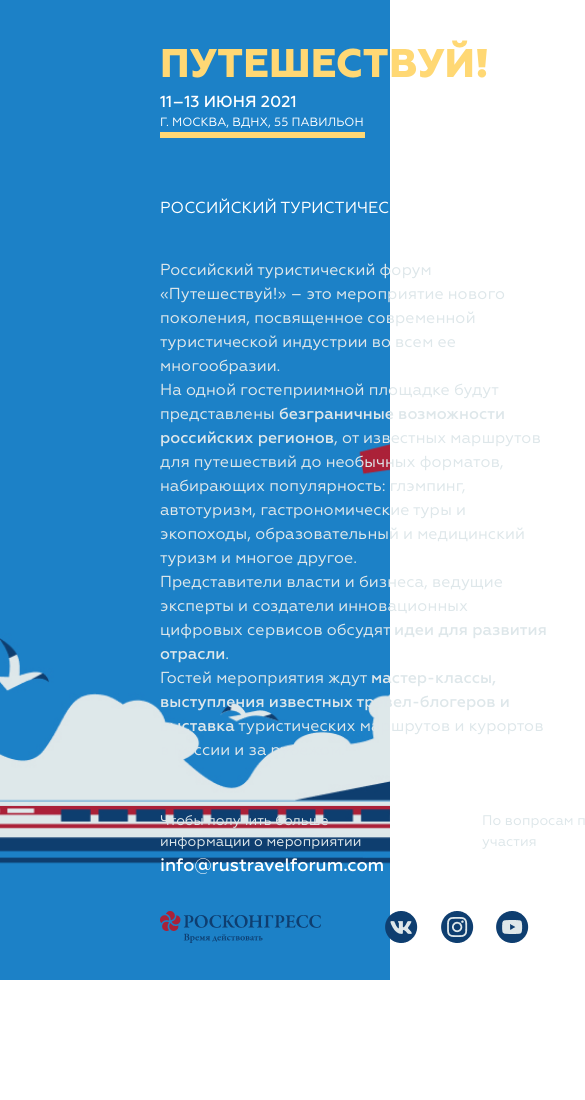
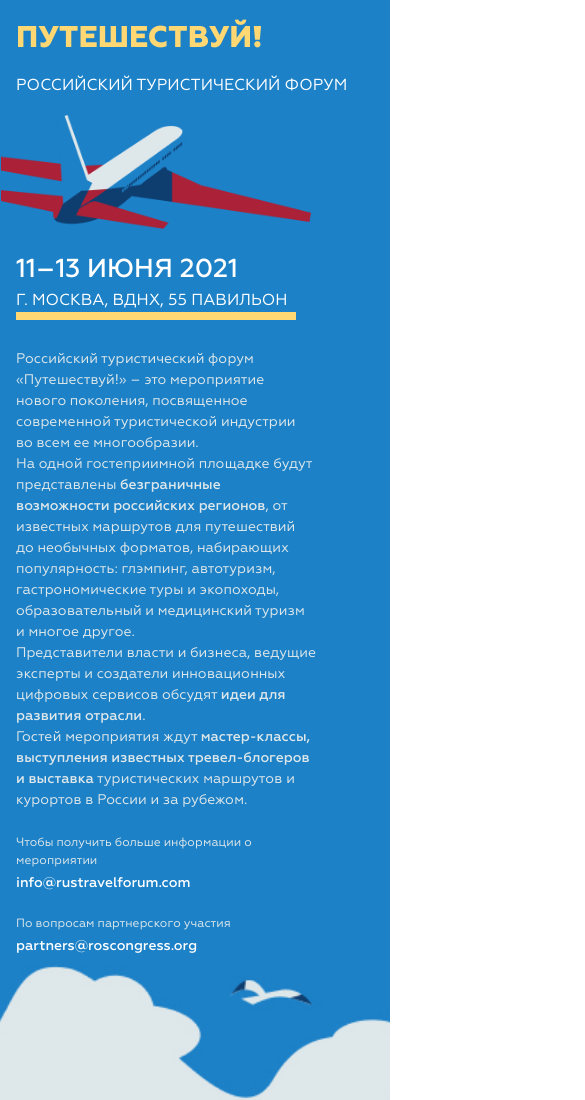
Before and after one commit to eatokareva/eatokareva.github.io, a website: page src/index.html in a window 390 px wide. Shown: the top 1100 px of the page, 585 px wide, since content can reach past the window. Before the commit the page ends 980 px from the top, so only its background shows below. Drawn offline with Linux system fonts and the light colour scheme.

Commit message:
correction

```diff
--- a/src/index.html
+++ b/src/index.html
@@ -15,9 +15,9 @@
             <div class="header">
                 <div class="container-fluid">
                     <div class="row vertical-align">
-                        <div class="col-12 col-md-6 col-lg-7 col-xl-8"><h1>Путешествуй!</h1></div>
-                        <div class="col-12 col-md-5 offset-md-1 col-lg-4 offset-lg-1 col-xl-3 offset-xl-1" >
-                            <div class="header__contact">
+                        <div class="col-12 col-md-5 col-lg-7 col-xl-8"><h1>Путешествуй!</h1></div>
+                        <div class="col-12 col-md-5 offset-md-2 col-lg-4 offset-lg-1 col-xl-3 offset-xl-1" >
+                            <div class="header__contact d-none d-sm-block">
                                 <div class="header__data">11–13 июня 2021</div>
                                 <div class="header__place">г. Москва, ВДНХ, 55 павильон</div>
                                 <div class="header__line"></div>
@@ -29,12 +29,22 @@
             <div class="descr">
                 <div class="container">
                     <div class="row">
-                        <div class="col-sm-8 col-md-6 col-lg-9">
+                        <div class="col-sm-6 col-md-6 col-lg-9">
                             <h2>российский туристический форум</h2>
                         </div>
                     </div>
                     <div class="row">
-                        <div class="col-sm-12 col-md-10 col-lg-10">
+                        <div class="descr__img">
+                            <img class="d-block d-sm-none" src="img/plane.png" alt="">
+                        </div>
+                    </div>
+                    <div class="descr__contact d-block d-sm-none">
+                        <div class="descr__data">11–13 июня 2021</div>
+                        <div class="descr__place">г. Москва, ВДНХ, 55 павильон</div>
+                        <div class="descr__line"></div>
+                    </div>
+                    <div class="row">
+                        <div class="col-sm-4 col-md-9 col-lg-10">
                             <div class="descr__text">
                                 Российский туристический форум «Путешествуй!» – это мероприятие нового поколения, посвященное современной туристической индустрии во всем ее многообразии.
                                 <br>
--- a/src/sass/blocks/_media.scss
+++ b/src/sass/blocks/_media.scss
@@ -5,20 +5,20 @@
     .travel {
         .header {
             h1 {
-                font-size: 80px;
+                font-size: 75px;
             }
             &__contact {
                 width: 100%;
             }
             &__data {
-                font-size: 28px;
+                font-size: 20px;
             }
             &__place {
-                font-size: 14px;
+                font-size: 11px;
             }
             &__line {
-                height: 8px;
-                width: 235px;
+                height: 7px;
+                width: 210px;
             }
         }
         .descr {
@@ -46,19 +46,19 @@
             //     align-items: flex-end;
             // }
             &__data {
-                font-size: 22px;
+                font-size: 20px;
             }
             &__place {
-                font-size: 16px;
+                font-size: 12px;
             }
             &__line {
-                height: 8px;
-                width: 271px;
+                height: 7px;
+                width: 250px;
             }
         }
         .descr {
             &__text {
-                font-size: 16px;
+                font-size: 14px;
             }
             h2 {
                 font-size: 20px;
@@ -74,37 +74,50 @@
     .travel {
         .header {
             h1 {
-                font-size: 35px;
+                font-size: 30px;
             }
 
             &__data {
-                font-size: 20px;
+                font-size: 14px;
             }
             &__place {
-                font-size: 14px;
+                font-size: 9px;
             }
             &__line {
-                height: 7px;
-                width: 238px;
+                height: 6px;
+                width: 155px;
             }
         }
         .descr {
             &__text {
-                font-size: 16px;
+                font-size: 14px;
             }
             h2 {
                 font-size: 18px;
             }
         }
+        .contacts {
+            &__mail {
+                a {
+                    font-size: 16px;
+                }
+            }
+        }
     }
+
 
 }
 
 @media (max-width: 767px) {
-    .container-fluid {
-        margin-right: 0;
-    }
+
     .travel {
+        .container-fluid {
+            margin-right: 0;
+            margin-left: 60px;
+        }
+        .container {
+            margin-left: 60px;
+        }
         .header {
             h1 {
                 font-size: 35px;
@@ -127,52 +140,115 @@
         }
         .descr {
             &__text {
+                margin-top: 10px;
+                font-size: 14px;
+            }
+            h2 {
+                margin-top: 10px;
                 font-size: 16px;
+            }
+        }
+        .contacts {
+            &__information {
+                margin-top: 12px;
+            }
+            &__mail {
+                margin-right: 10px;
+                a {
+                    font-size: 14px;
+                }
+            }
+        }
+    }
+
+}
+@media (max-width: 575px) {
+
+    .travel {
+        min-height: 1365px;
+        .container-fluid {
+            margin-left: 16px;
+        }
+        .container {
+            margin-left: 16px;
+        }
+        .header {
+            padding-top: 20px;
+            h1 {
+                font-size: 30px;
+            }
+
+        }
+        .descr {
+            &__img {
+                max-width: 310px;
+                margin-top: 20px;
+                img {
+                    max-width: 100%;
+                }
+            }
+            &__contact {
+                // width: 312px;
+                margin-top: 20px;
+                height: 89px;
+                display: flex;
+                justify-content: center;
+                align-items: center;
+                flex-direction: column;
+                color: #FFFFFF;
+                text-transform: uppercase;
+            }
+            &__data {
+                font-weight: 700;
+                font-size: 26px;
+            }
+            &__place {
+                font-weight: 400;
+                font-size: 16px;
+            }
+            &__line {
+                width: 280px;
+                height: 8px;
+                background: #FFD874;
+            }
+
+            &__text {
+                width: 300px;
+                font-size: 14px;
             }
             h2 {
                 margin-top: 20px;
                 font-size: 16px;
             }
         }
-    }
-
-}
-@media (max-width: 575px) {
-    .container-fluid {
-        margin-left: 14px;
-        margin-right: 14px;
-
-    }
-    .travel {
-        .header {
-            h1 {
-                font-size: 40px;
+        .contacts {
+            &__information {
+                padding-left: 15px;
+                margin-top: 10px;
+                display: flex;
+                flex-direction: column;
             }
-            &__contact {
-                width: 100%;
-                display: flex;
-                justify-content: flex-start;
-                align-items: flex-start;
-
+            &__mail {
+                margin-top: 14px;
             }
-            &__data {
-                font-size: 16px;
-            }
-            &__place {
+            &__text {
                 font-size: 12px;
             }
-            &__line {
-                height: 6px;
-                width: 205px;
+        }
+        .footer {
+
+            &__logo {
+                margin-right: 15px;
+                max-width: 161px;
+                img {
+                    width: 100%;
+                }
             }
-        }
-        .descr {
-            &__text {
-                font-size: 16px;
-            }
-            h2 {
-                margin-top: 20px;
-                font-size: 16px;
+            &__social {
+                width: 120px;
+                display: flex;
+                justify-content: space-between;
+                align-items: center;
             }
         }
     }
--- a/src/sass/blocks/_travel.scss
+++ b/src/sass/blocks/_travel.scss
@@ -2,7 +2,17 @@
     position: relative;
     min-height: 980px;
     background: url('../img/bg.jpg') center center/cover no-repeat;
+    .container {
+        margin-left: 160px;
+        padding: 0;
+    }
 
+    .container-fluid {
+        margin-left: 160px;
+        margin-right: 160px;
+        // width: 1600px;
+        padding: 0;
+    }
     .header {
         padding-top: 42px;
         display: flex;
--- a/src/sass/style.scss
+++ b/src/sass/style.scss
@@ -5,19 +5,3 @@
 
 @import 'blocks/travel';
 @import 'blocks/media';
-
-.container {
-    margin-left: 160px;
-    padding: 0;
-
-
-}
-
-.container-fluid {
-    margin-left: 160px;
-    margin-right: 160px;
-    // width: 1600px;
-    padding: 0;
-
-
-}
```
Also changed, not shown: src/css/style.min.css.
